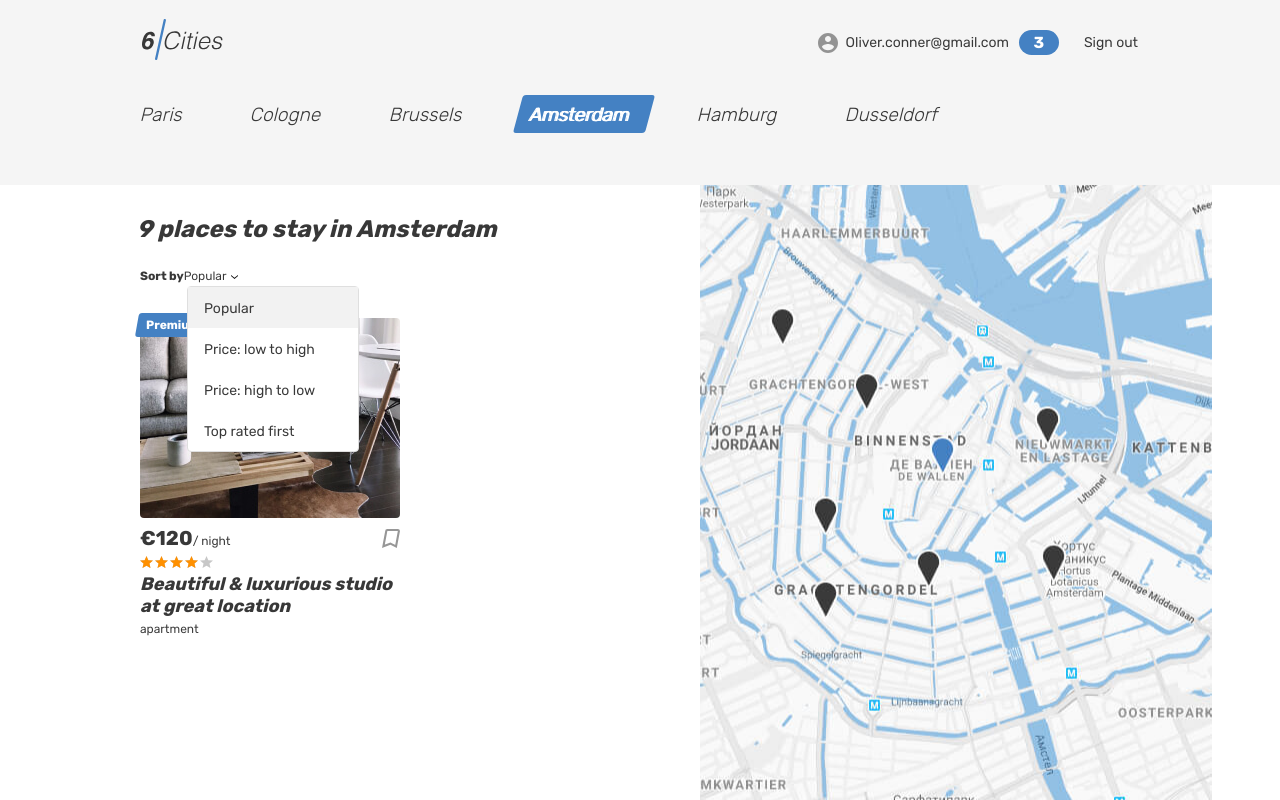
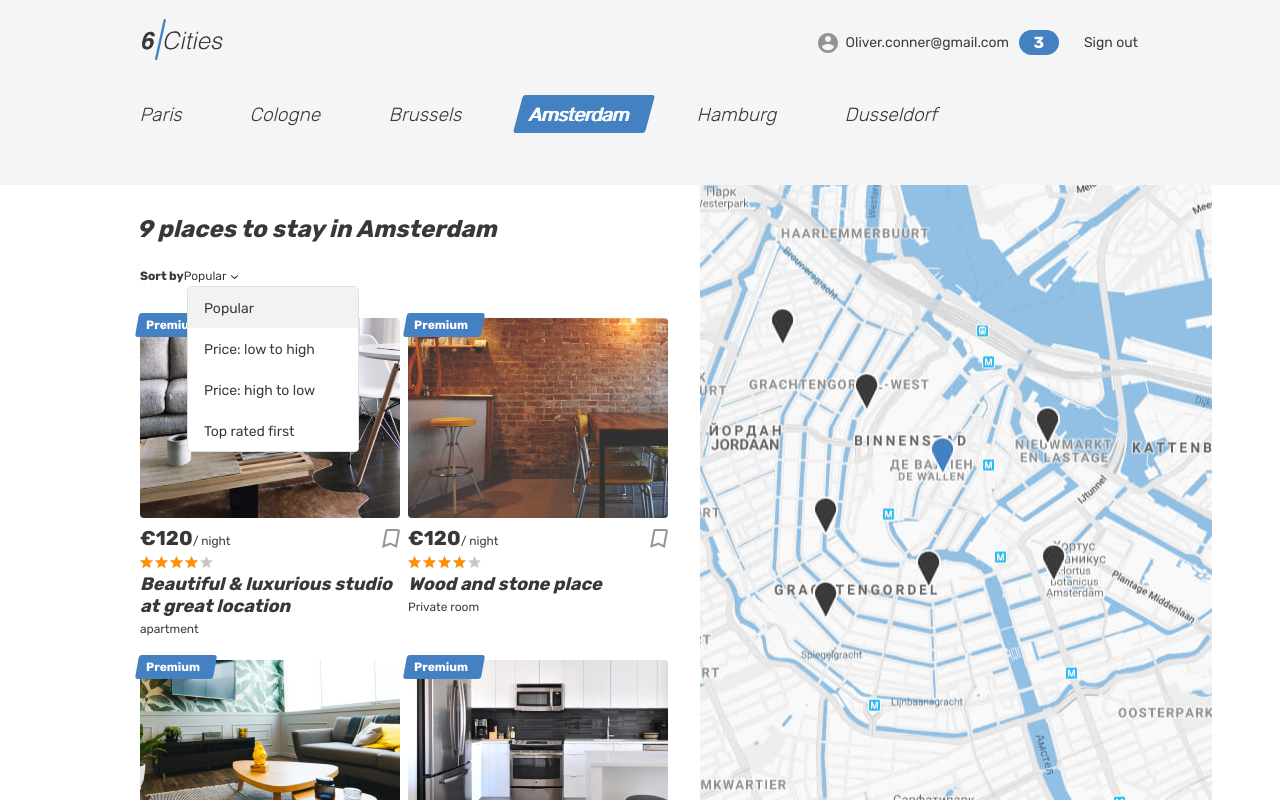
Before and after one commit to tkachenkosi/2016081-six-cities-10, a React (Create React App) app in the folder project/: page / in a window 1280 px wide. Built offline with nearby package versions, Linux system fonts and the light colour scheme.

Commit message:
Новый компонент список предложений

```diff
--- a/project/src/components/place-card/place-card.tsx
+++ b/project/src/components/place-card/place-card.tsx
@@ -7,7 +7,6 @@ type PropertyCardProps = {
 }
 
 function PlaceCard({offer}: PropertyCardProps): JSX.Element {
-  console.log(offer.previewImage);
   return (
     <article className="cities__card place-card">
       <div className="place-card__mark">
--- /dev/null
+++ b/project/src/components/places-list/places-list.tsx
@@ -0,0 +1,18 @@
+import React from 'react';
+import {Offer, Offers} from '../../types/offer';
+import PlaceCard from '../place-card/place-card';
+
+type PlacesListProps = {
+  offers: Offers;
+}
+
+function PlacesList({offers}: PlacesListProps): JSX.Element {
+  return (
+    <React.Fragment>
+      {offers.map((offer: Offer) => <PlaceCard key={offer.id} offer={offer} />)}
+    </ React.Fragment>
+  );
+}
+
+
+export default PlacesList;
--- a/project/src/mocks/reviews.ts
+++ b/project/src/mocks/reviews.ts
@@ -1,5 +1,4 @@
 import {Reviews} from '../types/offer';
-
 
 export const reviews: Reviews = [
   {
--- a/project/src/pages/main/main.tsx
+++ b/project/src/pages/main/main.tsx
@@ -1,4 +1,4 @@
-import PlaceCard from '../../components/place-card/place-card';
+import PlacesList from '../../components/places-list/places-list';
 import Header from '../../components/header/header';
 import {Offers} from '../../types/offer';
 
@@ -75,7 +75,7 @@ function MainScreen({offersCount, offers}: MainScreenProps): JSX.Element {
                 {/*
                 {Array.from({length: offersCount}, (value,i) => <PlaceCard key={i} offer = {offers[0]} />)}
                 */}
-                <PlaceCard offer = {offers[0]} />
+                <PlacesList offers = {offers} />
 
               </div>
             </section>
--- /dev/null
+++ b/project/src/utils.ts
@@ -0,0 +1,5 @@
+export const getRandomInteger = (a = 1, b = 10) => {
+  const lower = Math.ceil(Math.min(a, b));
+  const upper = Math.floor(Math.max(a, b));
+  return Math.floor(lower + Math.random() * (upper - lower + 1));
+};
```
